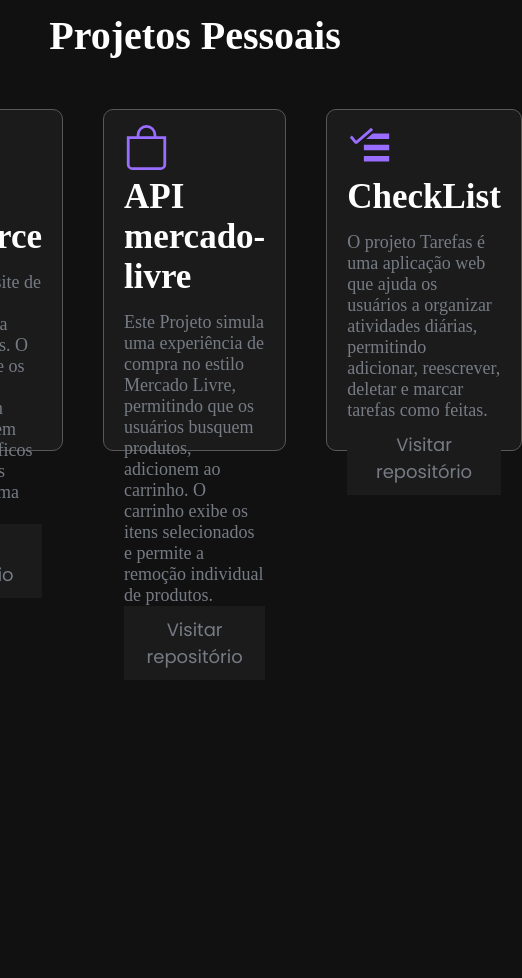
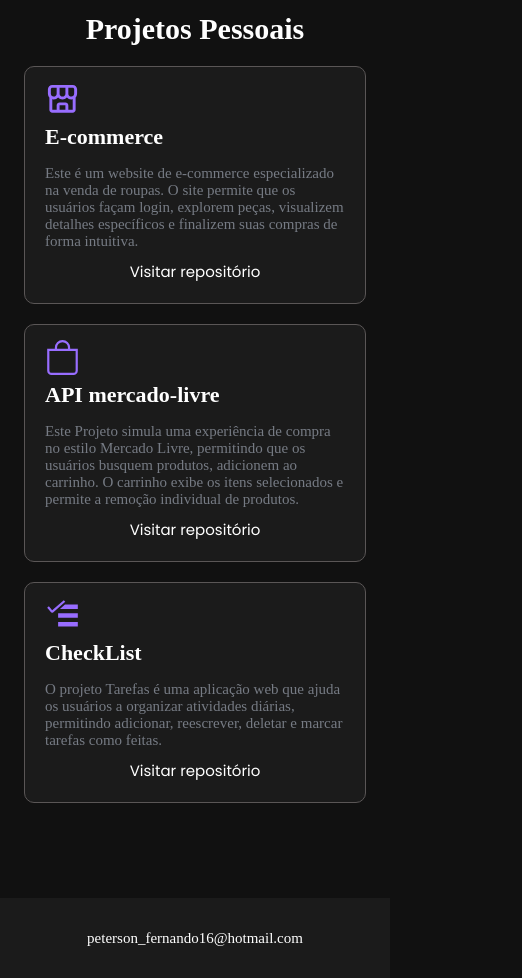
Before and after one commit to petersonfernandocouto/Portfolio, a React (Vite) app: page / in a window 390 px wide. Shown: the part 4240-5218 px from the top of the page, 522 px wide, since content can reach past the window. Before the commit the page ends 4920 px from the top, so only its background shows below. Built offline with nearby package versions, Linux system fonts and the light colour scheme; a web font is replaced by a local one.

Commit message:
Atualização 6.0
Criação Media Query em "Projetos Pessoais" e Criação do Footer.

```diff
--- /dev/null
+++ b/src/Componentes/Footer/App.scss
@@ -0,0 +1,28 @@
+.FooterInformation{
+    display: flex;
+    gap: 200px;
+    justify-content: center;
+    align-items: center;
+    flex-wrap: wrap;
+    background-color: #1B1B1B;
+    height: 80px;
+
+   p{
+    font-size: 20px;
+   }
+}
+
+
+@media (max-width: 428px){
+
+    .FooterInformation{
+
+        p{
+            font-size: 15px;
+        }
+
+           .Copyright{
+            display: none;
+           }
+    }
+}
--- /dev/null
+++ b/src/Componentes/Footer/Footer.jsx
@@ -0,0 +1,25 @@
+import './App.scss';
+
+
+
+function Footer() {
+
+
+    return (
+
+        <div className="FooterStyle">
+
+                <div className="FooterInformation">
+
+                    <p>peterson_fernando16@hotmail.com</p>
+
+                    <p className='Copyright'>Peterson Fernando Couto © 2024</p>
+
+                </div>
+
+        </div>
+    )
+}
+
+
+export default Footer
--- a/src/Componentes/Projetos/index.scss
+++ b/src/Componentes/Projetos/index.scss
@@ -54,7 +54,6 @@
 
             button {
                 background-color: #1B1B1B;
-                color: #767B84;
                 border: none;
                 cursor: pointer;
                 font-size: 18px;
@@ -102,3 +101,49 @@
         }
     }
 }
+
+
+@media (max-width: 428px) {
+
+
+    .Projetos {
+
+        h1 {
+            text-align: center;
+            font-size: 30px;
+        }
+
+        .Container {
+            display: block;
+
+            .Pai {
+                margin: 20px auto;
+                max-width: 300px;
+                width: 95%;
+                height: auto;
+
+                .ProjetoTitulo {
+                    h2 {
+                        font-size: 22px;
+                    }
+
+                    p {
+                        font-size: 15px;
+                    }
+                }
+
+                svg {
+                    font-size: 35px;
+                }
+
+
+                button {
+                    font-size: 15px;
+                    padding: 10px 20px;
+
+                }
+            }
+        }
+    }
+
+}
--- a/src/Home.jsx
+++ b/src/Home.jsx
@@ -7,6 +7,7 @@ import Experiencias from './Componentes/Experiencia/Expe'
 import Conhecimentos from './Componentes/Conhecimentos/Conhecimentos'
 import Certificado from './Componentes/Certificados/Certificado'
 import Projetos from './Componentes/Projetos/Projetos'
+import Footer from './Componentes/Footer/Footer'
 
 function Home() {
 
@@ -40,6 +41,10 @@ function Home() {
 
         <Projetos />
 
+        <br />
+
+        <Footer />
+
     </>
   )
 }
```
